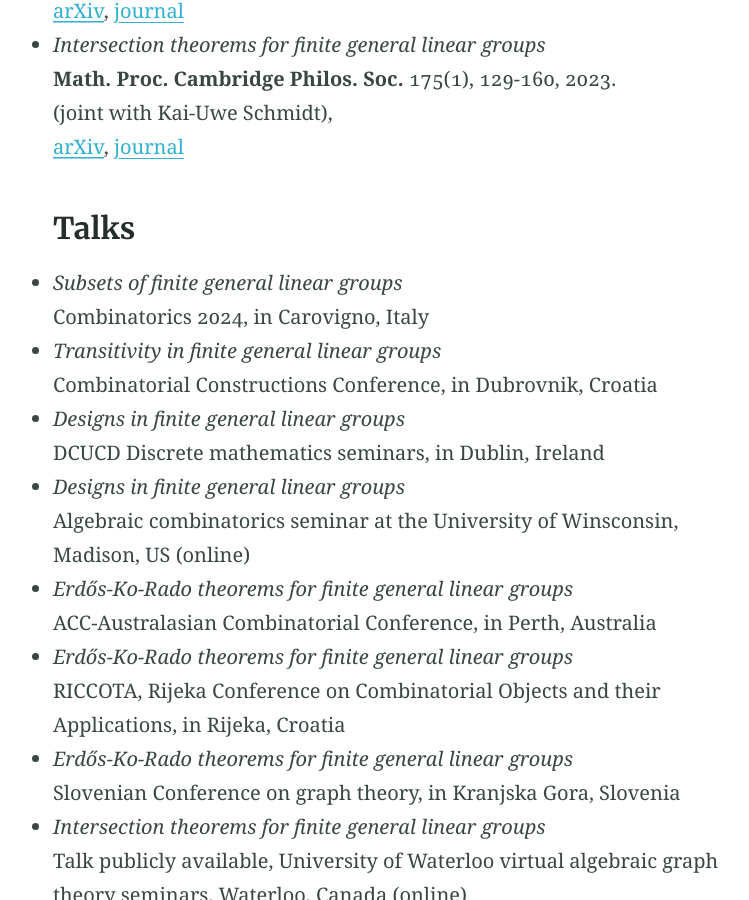
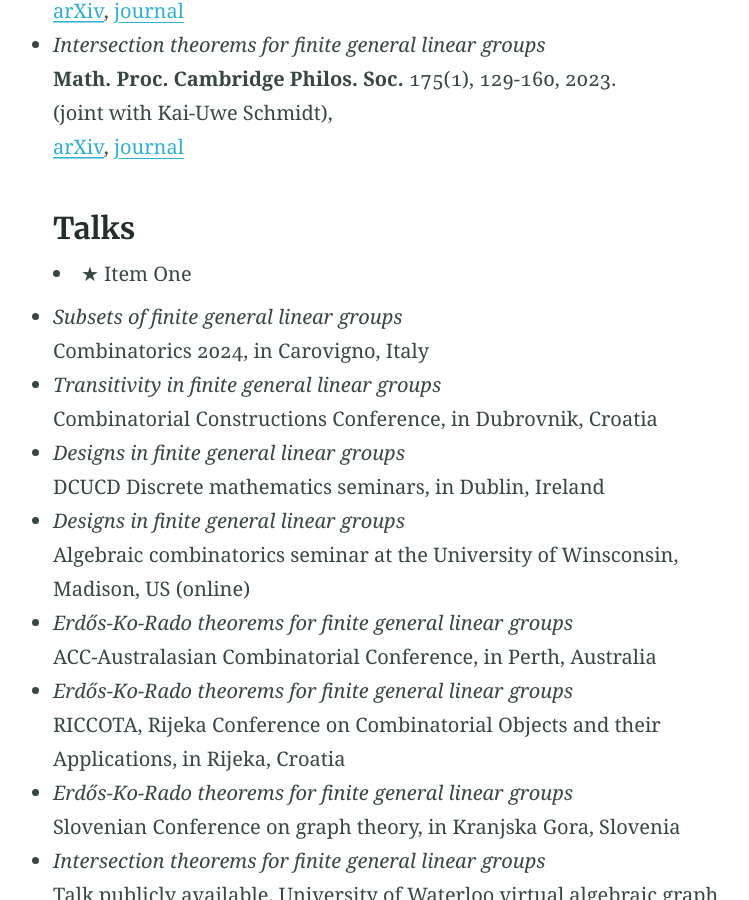
Before and after one commit to alenaernst/alenaernst.github.io, a Jekyll site: the page built from research.md, in a window 1280 px wide and 900 px high, scrolled down 976 px. Shown: the whole window, without its empty margins (230-979 px from the left). Built offline with Jekyll 4.4.1, drawn with Linux system fonts in a browser that asks for light colours.

Commit message:
Update research.md

```diff
--- a/research.md
+++ b/research.md
@@ -24,6 +24,7 @@ My research interests lie in **combinatorics**, particularly in **extremal combi
 
 ### Talks
 
+<li>&#9733; Item One</li>
 *  _Subsets of finite general linear groups_ <br>
  Combinatorics 2024, in Carovigno, Italy
 *  _Transitivity in finite general linear groups_ <br>
```
